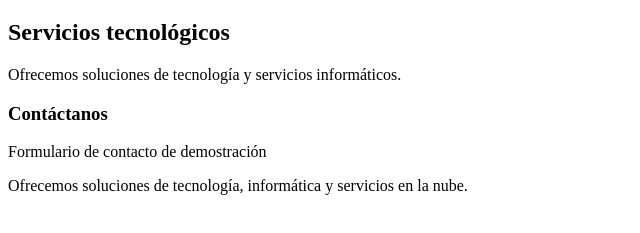
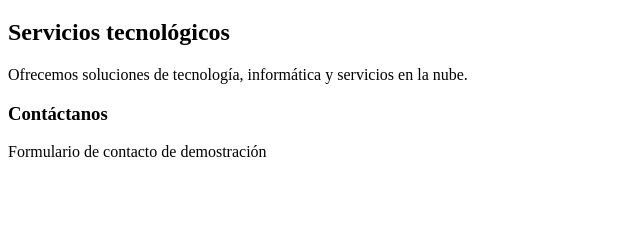
Before and after one commit to mensblack1/empresa-cloud, a plain HTML site: page index.html in a window 1280 px wide. Shown: the part 61-294 px from the top of the page, without its empty margins (0-640 px from the left). Drawn offline with Linux system fonts and the light colour scheme.

Commit message:
Update service description in index.html

```diff
--- a/index.html
+++ b/index.html
@@ -8,8 +8,8 @@
 <body>
     <h1>Soluciones Empresariales MX</h1>
     <h2>Servicios tecnológicos</h2>
-    <p>Ofrecemos soluciones de tecnología y servicios informáticos.</p>
+    <p>Ofrecemos soluciones de tecnología, informática y servicios en la nube.</p>
     <h3>Contáctanos</h3>
     <p>Formulario de contacto de demostración</p>
-<p>Ofrecemos soluciones de tecnología, informática y servicios en la nube.</p>
+</body>
 </html>
```
